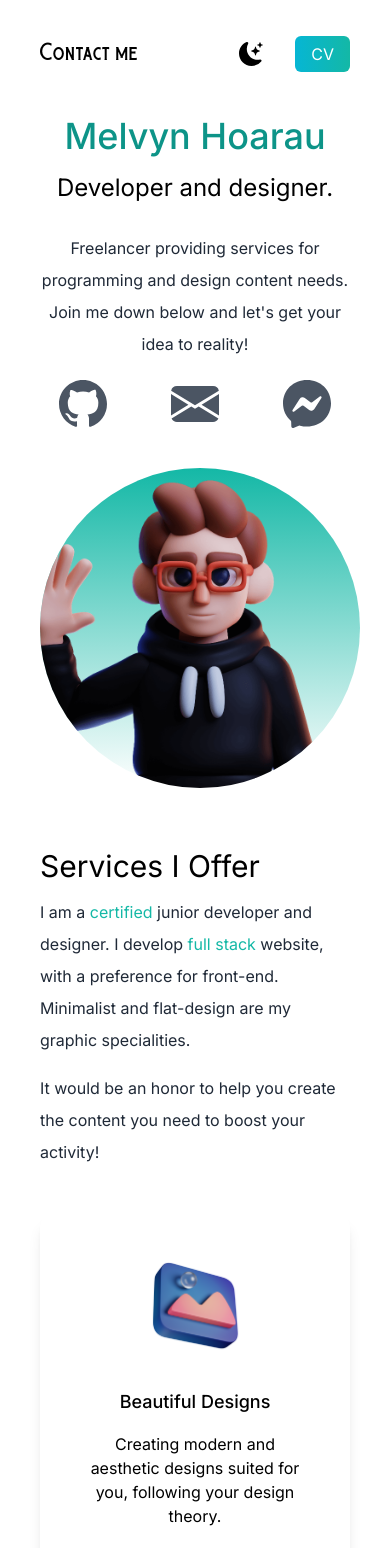
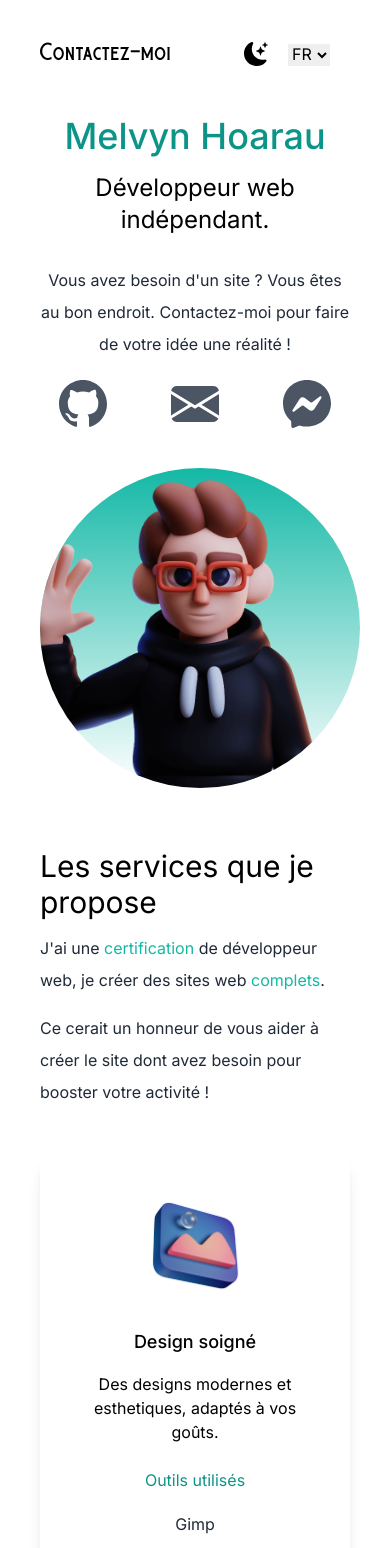
Before and after one commit to 0xMelvyn/portfolio, a Next.js app: page / in a window 390 px wide. Shown: the top 1548 px of the page. Built offline with nearby package versions, Linux system fonts and the light colour scheme.

Commit message:
translation

```diff
--- a/package.json
+++ b/package.json
@@ -11,10 +11,13 @@
     "@emailjs/browser": "^3.11.0",
     "autoprefixer": "10.4.14",
     "emailjs-com": "^3.2.0",
+    "i18next": "^23.7.13",
+    "i18next-http-backend": "^2.4.2",
     "next": "13.4.7",
     "postcss": "8.4.24",
     "react": "^18.2.0",
     "react-dom": "^18.2.0",
+    "react-i18next": "^14.0.0",
     "react-icons": "^4.10.1",
     "react-toastify": "^9.1.3",
     "tailwindcss": "3.3.2"
--- /dev/null
+++ b/public/translations/fr/translations.json
@@ -0,0 +1,47 @@
+{
+    "contact": "Contactez-moi",
+    "job": {
+        "title": "Développeur web indépendant.",
+        "description": "Vous avez besoin d'un site ? Vous êtes au bon endroit. Contactez-moi pour faire de votre idée une réalité !"
+    },
+    "services": {
+        "title": "Les services que je propose",
+        "description1": "J'ai une **certification** de développeur web, je créer des sites web **complets**.",
+        "description2": "Ce cerait un honneur de vous aider à créer le site dont avez besoin pour booster votre activité !",
+        "cards": {
+            "design": {
+                "title": "Design soigné",
+                "description": "Des designs modernes et esthetiques, adaptés à vos goûts.",
+                "subtitle": "Outils utilisés"
+            },
+            "dev": {
+                "title": "Code propre",
+                "description": "Des sites adaptés à tous les écrans, rapides et sécurisés",
+                "subtitle": "Technologies utilisées"
+            },
+            "contact": {
+                "title": "Toujours disponible",
+                "description": "Pas d'inquiètude si vous souhaitez des modifications ou en cas de pepin, nous restons en contact.",
+                "subtitle": "Mes canaux"
+            }
+        }},
+    "portfolio": {
+        "title": "Mon portefolio",
+        "description1": "Jetez un oeil à quelques uns de mes précedent **projet** pour avoir un aperçu de ce qu'il est possible de faire. N'hésitez pas à regarder le **code source** sur mon Github, tout est publique.",
+        "description2": "Ce sont des sites de démonstration, ils ne sont pas complètement fonctionnels !"
+    },
+    "form": {
+        "title": "Contactez-moi",
+        "description1": "N'hésitez ps à m'écrire un email, me **contacter** sur mes differents réseaux sociaux ou utiliser ce formulaire si vos avcez la moindre **question** ou si vous voulez plus d'informations.",
+        "description2": "Je répondrais le plus rapidement possible !",
+        "name": "Votre Nom complet",
+        "email": "Votre adresse Email",
+        "message": "Votre message"
+    },
+    "social": "Envoyer un message",
+    "send": "Envoyer le message",
+    "home": "Accueil",
+    "portefolio": "Portefolio",
+    "right": "MELVYN. Tous droits réservés."
+
+}
--- a/src/app/layout.js
+++ b/src/app/layout.js
@@ -4,13 +4,13 @@ import { Inter } from 'next/font/google'
 const inter = Inter({ subsets: ['latin'] })
 
 export const metadata = {
-  title: "Melvyn's Portfolio",
-  description: 'My portfolio',
+  title: "CV de Melvyn Hoarau",
+  description: 'Vous cherchez un site internet pour votre entreprises ? Vous êtes au bon endroit !',
 }
 
 export default function RootLayout({ children }) {
   return (
-    <html className='bg-gray-900' lang="en">
+    <html className='bg-gray-900' lang="fr">
       <body className={inter.className}>{children}</body>
     </html>
   )
--- a/src/app/page.js
+++ b/src/app/page.js
@@ -6,16 +6,43 @@ import design from "../../public/design.png"
 import code from "../../public/code.png"
 import consulting from "../../public/consulting.png"
 import web1 from "../../public/web1.png"
-import web2 from "../../public/web2.png"
 import web3 from "../../public/web3.png"
 import { useState } from "react"
 import { useRef } from 'react';
 import emailjs from 'emailjs-com';
 import { toast, ToastContainer } from 'react-toastify';
 import 'react-toastify/dist/ReactToastify.css';
+import i18next from 'i18next';
+import { initReactI18next } from 'react-i18next';
+import { useTranslation } from 'react-i18next';
+import Backend from 'i18next-http-backend';
+
+i18next.use(initReactI18next)
+  .use(Backend)
+  .init({
+    backend: {
+      loadPath: '/translations/{{ lng }}/translations.json'
+    },
+    lng: 'fr',
+    fallbackLng: 'fr'
+  });
+
 
 
 export default function Home() {
+
+  const {t, i18n} = useTranslation('fr');
+
+  function handleLangChange(event) {
+    i18n.changeLanguage(event.target.value)
+  }
+
+  function formatDescription(description) {
+    return description.split('**').map((part, index) => {
+      return index % 2 === 0 ? part : <span className="text-teal-500" key={index}>{part}</span>;
+    });
+  }
+
 
   const notify = () => toast("Wow so easy !");
 
@@ -56,7 +83,7 @@ export default function Home() {
       <main className='bg-white px-10 md:px-20 lg:px-40 dark:bg-gray-900'>
         <section className='min-h-screen'>
           <nav className='pt-10 flex justify-between'>
-            <h1 className='text-xl font-burtons dark:text-white dark:hover:text-teal-500 hover:text-teal-500 hover:scale-110 transition duration-500'><a href="#contact">Contact me</a></h1>
+            <h1 className='text-xl font-burtons dark:text-white dark:hover:text-teal-500 hover:text-teal-500 hover:scale-110 transition duration-500'><a href="#contact">{ t('contact')}</a></h1>
             <ul className='flex items-center'>
               <li>
               {darkMode ? (
@@ -65,14 +92,21 @@ export default function Home() {
               <BsFillMoonStarsFill onClick={handleMoonClick} className='cursor-pointer text-2xl hover:-rotate-90 transition duration-1000 dark:text-white'/>
             )}
               </li>
-              <li><a className='bg-gradient-to-r from-cyan-500 to-teal-500 text-white px-4 py-2 rounded-md ml-8 hover:from-cyan-400 hover:to-teal-400' href="https://0xmelvyn.github.io/CV/static/media/cv.96d1a55b505891aa471d.pdf" target='#blank'>CV</a></li>
+              <li className='mx-5'>
+                <select onChange={handleLangChange}>
+                <option value="fr">FR</option>
+                <option value="en">EN</option>
+                </select>
+              </li>
             </ul>
           </nav>
           <div className='text-center pt-10'>
             <h2 className='text-4xl lg:text-5xl py-2 text-teal-600 font-medium md:text-6xl'>Melvyn Hoarau</h2>
-            <h3 className='text-2xl py-2 md:text-3xl dark:text-white'>Developer and designer.</h3>
+            <h3 className='text-2xl py-2 md:text-3xl dark:text-white'>
+            { t('job.title')}
+            </h3>
             <p className='text-md py-5 leading-8 text-gray-800 md:text-xl max-w-lg mx-auto dark:text-gray-200'>
-              Freelancer providing services for programming and design content needs. Join me down below and let's get your idea to reality!
+            { t('job.description')}
             </p>
           </div>
           <div className='text-5xl flex justify-center gap-16 text-gray-600 dark:text-gray-400'>
@@ -87,47 +121,44 @@ export default function Home() {
 
         <section id="services">
           <div>
-            <h3 className='text-3xl py-1 mt- dark:text-white'>Services I Offer</h3>
+            <h3 className='text-3xl py-1 mt- dark:text-white'>{ t('services.title')}</h3>
             <p className='text-md py-2 leading-8 text-gray-800 dark:text-gray-200'>
-              I am a
-              <span className='text-teal-500'> certified </span>
-              junior developer and designer. I develop <span className='text-teal-500'>full stack </span>
-              website, with a preference for front-end. Minimalist and flat-design are my graphic specialities.
+            {formatDescription(t('services.description1'))}
             </p>
             <p className='text-md py-2 leading-8 text-gray-800 dark:text-gray-200'>
-              It would be an honor to help you create the content you need to boost your activity!
+            { t('services.description2')}
             </p>
           </div>
           <div className='lg:flex gap-10'>
             <div className='text-center shadow-lg p-10 rounded-xl my-10 flex-1 hover:scale-110 transition dark:shadow-2xl'>
               <Image className='mx-auto' src={design} width={100} height={100} flex-1/>
-              <h3 className='text-lg font-medium pt-8 pb-2 dark:text-white'>Beautiful Designs</h3>
+              <h3 className='text-lg font-medium pt-8 pb-2 dark:text-white'>{ t('services.cards.design.title')}</h3>
               <p className='py-2 dark:text-white'>
-                Creating modern and aesthetic designs suited for you, following your design theory.
+              { t('services.cards.design.description')}
               </p>
-              <h4 className='py-4 text-teal-600'>Design tools I use</h4>
+              <h4 className='py-4 text-teal-600'>{ t('services.cards.design.subtitle')}</h4>
               <p className='text-gray-800 py-1 dark:text-gray-200'>Gimp</p>
               <p className='text-gray-800 py-1 dark:text-gray-200'>Canva</p>
               <p className='text-gray-800 py-1 dark:text-gray-200'>AI</p>
             </div>
             <div className='text-center shadow-lg p-10 rounded-xl my-10 flex-1 hover:scale-110 transition dark:shadow-2xl'>
               <Image className='mx-auto' src={code} width={100} height={100} flex-1/>
-              <h3 className='text-lg font-medium pt-8 pb-2 dark:text-white'>Clean Code</h3>
+              <h3 className='text-lg font-medium pt-8 pb-2 dark:text-white'>{ t('services.cards.dev.title')}</h3>
               <p className='py-2 dark:text-white'>
-                Programming multi-device, fast and secure website for a smooth experience and SEO.
+              { t('services.cards.dev.description')}
               </p>
-              <h4 className='py-4 text-teal-600'>Stack I know</h4>
+              <h4 className='py-4 text-teal-600'>{ t('services.cards.dev.subtitle')}</h4>
               <p className='text-gray-800 py-1 dark:text-gray-200'>HTML/CSS/JS</p>
               <p className='text-gray-800 py-1 dark:text-gray-200'>Tailwind/React/Next</p>
               <p className='text-gray-800 py-1 dark:text-gray-200'>PHP/MySQL</p>
             </div>
             <div className='text-center shadow-lg p-10 rounded-xl my-10 flex-1 hover:scale-110 transition dark:shadow-2xl'>
               <Image className='mx-auto' src={consulting} width={100} height={100} flex-1/>
-              <h3 className='text-lg font-medium pt-8 pb-2 dark:text-white'>Always Available</h3>
+              <h3 className='text-lg font-medium pt-8 pb-2 dark:text-white'>{ t('services.cards.contact.title')}</h3>
               <p className='py-2 dark:text-white'>
-                No worries if you need an update, modify your website or start a new project, we keep contact.
+              { t('services.cards.contact.description')}
               </p>
-              <h4 className='py-4 text-teal-600'>Let's Talk</h4>
+              <h4 className='py-4 text-teal-600'>{ t('services.cards.contact.subtitle')}</h4>
               <p className='text-gray-800 py-1 dark:text-gray-200'>Telegram</p>
               <p className='text-gray-800 py-1 dark:text-gray-200'>Messenger</p>
               <p className='text-gray-800 py-1 dark:text-gray-200'>Email</p>
@@ -136,36 +167,31 @@ export default function Home() {
         </section>
         <section className='min-h-screen' id="portfolio">
           <div>
-            <h3 className='text-3xl py-1 dark:text-white'>Portfolio</h3>
+            <h3 className='text-3xl py-1 dark:text-white'>{ t('portfolio.title')}</h3>
             <p className='text-md py-2 leading-8 text-gray-800 dark:text-gray-200'>
-              Take a look at some of my previous <span className='text-teal-500'>project </span> to have a glimpse of what I am able to do.
-              Feel free to check the <span className='text-teal-500'> source code </span> on my Github, every thing is public.
+            {formatDescription(t('portfolio.description1'))}
             </p>
             <p className='text-md py-2 leading-8 text-gray-800 dark:text-gray-200'>
-              There are demo website, they are not fully fonctionnal!
+            { t('portfolio.description2')}
             </p>
           </div>
           <div className="flex flex-col gap-10 py-10 lg:flex-row lg:flex-wrap">
               <div className="basis-1/3 flex-1 ">
-                <a href="https://0xmelvyn.github.io/ecommerce/" target='#blank'><Image className="rounded-lg object-cover hover:scale-110 transition duration-500" width={"100%"} height={"100%"} layout="responsive" src={web1}/></a>
+                <a href="https://estate-exemple-by-melvyn.vercel.app/" target='#blank'><Image className="rounded-lg object-cover hover:scale-110 transition duration-500" width={"100%"} height={"100%"} layout="responsive" src={web3}/></a>
               </div>
               <div className="basis-1/3 flex-1 ">
-                <a href="https://php-blog-portfolio.000webhostapp.com/" target='#blank'><Image className="rounded-lg object-cover hover:scale-110 transition duration-500" width={"100%"} height={"100%"} layout="responsive" src={web2}/></a>
-              </div>
-              <div className="basis-1/3 flex-1 ">
-                <a href="https://estate-exemple-by-melvyn.vercel.app/" target='#blank'><Image className="rounded-lg object-cover hover:scale-110 transition duration-500" width={"100%"} height={"100%"} layout="responsive" src={web3}/></a>
+                <a href="https://0xmelvyn.github.io/ecommerce/" target='#blank'><Image className="rounded-lg object-cover hover:scale-110 transition duration-500" width={"100%"} height={"100%"} layout="responsive" src={web1}/></a>
               </div>
             </div>
             </section>
             <section id="contact">
               <div>
-              <h3 className='text-3xl py-1 mt- dark:text-white'>Contact Me</h3>
+              <h3 className='text-3xl py-1 mt- dark:text-white'>{ t('form.title')}</h3>
               <p className='text-md py-2 leading-8 text-gray-800 dark:text-gray-200'>
-                Do not hesitate to write me an email,<span className='text-teal-500'> contact </span> me on my different social networks or use this incredible form if you have any
-              <span className='text-teal-500'> questions </span> or if you need further information.
+              {formatDescription(t('form.description1'))}
               </p>
             <p className='text-md py-2 leading-8 text-gray-800 dark:text-gray-200'>
-            I'll answer as fast as I can !
+            { t('form.description2')}
             </p>
             <div className="flex flex-col gap-10 py-5 lg:flex-row lg:flex-wrap">
               <div className='flex flex-col text-center dark:text-white basis-1/8 flex-1 gap-10 leading-7'>
@@ -173,27 +199,27 @@ export default function Home() {
                         <BsEnvelopeFill className='mx-auto text-3xl text-red-600'/>
                         <h4>Email</h4>
                         <h5 className='text-sm text-teal-500'>melvynhoarau@icloud.com</h5>
-                        <a href="mailto:melvynhoarau@icloud.com" target='_blank'>Send a message</a>
+                        <a href="mailto:melvynhoarau@icloud.com" target='_blank'>{ t('social')}</a>
                     </article>
                     <article className="flex flex-col shadow-lg rounded-lg py-5 hover:scale-110 transition duration-500 dark:shadow-2xl">
                         <BsMessenger className='mx-auto text-3xl text-purple-600'/>
                         <h4>Messenger</h4>
                         <h5 className='text-sm text-teal-500'>Melvyn Hoarau</h5>
-                        <a href="https://www.messenger.com/t/100088349492050/" target='_blank'>Send a message</a>
+                        <a href="https://www.messenger.com/t/100088349492050/" target='_blank'>{ t('social')}</a>
                     </article>
                     <article className="flex flex-col shadow-lg rounded-lg py-5 hover:scale-110 transition duration-500 dark:shadow-2xl">
                         <BsTelegram className='mx-auto text-3xl text-blue-400'/>
                         <h4>Telegram</h4>
                         <h5 className='text-sm text-teal-500'>@MelvynHoarau</h5>
-                        <a href="https://t.me/MelvynHoarau" target='_blank'>Send a message</a>
+                        <a href="https://t.me/MelvynHoarau" target='_blank'>{ t('social')}</a>
                     </article>
               </div>
               <div className='flex flex-col text-center basis-1/3 flex-1'>
                   <form className='flex flex-col gap-5 py-5' ref={form} onSubmit={sendEmail}>
-                      <input className='shadow-lg border-2 border-solid border-gray-200 bg-transparent rounded-lg p-5 dark:text-white' type="text" name='name' placeholder='Your full Name' required/>
-                      <input className='shadow-lg border-2 border-solid border-gray-200 bg-transparent rounded-lg p-5 dark:text-white' type="email" name='email' placeholder='Your Email' required/>
-                      <textarea className='shadow-lg border-2 border-solid border-gray-200 bg-transparent rounded-lg p-5 dark:text-white' name="message" rows="7" placeholder='Your Message' required></textarea>
-                      <button className='shadow-lg bg-teal-500 rounded-lg p-5 hover:bg-teal-400 transition duration-500' type='submit'>Send Message</button>
+                      <input className='shadow-lg border-2 border-solid border-gray-200 bg-transparent rounded-lg p-5 dark:text-white' type="text" name='name' placeholder={ t('form.name')} required/>
+                      <input className='shadow-lg border-2 border-solid border-gray-200 bg-transparent rounded-lg p-5 dark:text-white' type="email" name='email' placeholder={ t('form.email')} required/>
+                      <textarea className='shadow-lg border-2 border-solid border-gray-200 bg-transparent rounded-lg p-5 dark:text-white' name="message" rows="7" placeholder={ t('form.message')} required></textarea>
+                      <button className='shadow-lg bg-teal-500 rounded-lg p-5 hover:bg-teal-400 transition duration-500' type='submit'>{ t('send')}</button>
                   </form>
               </div>
               </div>
@@ -204,9 +230,9 @@ export default function Home() {
             <a className='text-2xl hover:text-black transition duration-500' href="#">MELVYN</a>
 
             <ul className='flex justify-center my-5 gap-5'>
-                <li><a className='hover:text-black transition duration-500' href="#">Home</a></li>
+                <li><a className='hover:text-black transition duration-500' href="#">{ t('home')}</a></li>
                 <li><a className='hover:text-black transition duration-500' href="#services">Services</a></li>
-                <li><a className='hover:text-black transition duration-500' href="#portfolio">Portfolio</a></li>
+                <li><a className='hover:text-black transition duration-500' href="#portfolio">{ t('portefolio')}</a></li>
                 <li><a className='hover:text-black transition duration-500' href="#contact">Contact</a></li>
             </ul>
 
@@ -217,7 +243,7 @@ export default function Home() {
             </div>
 
             <div>
-                <small>&copy; MELVYN. All right reserved.</small>
+                <small>&copy; { t('right')}</small>
             </div>
           </div>
         </footer>
```
Also changed, not shown: public/translations/en/translations.json (added, +47 -0 lines), 1 other file (tests, documents, lock files or other folders).
